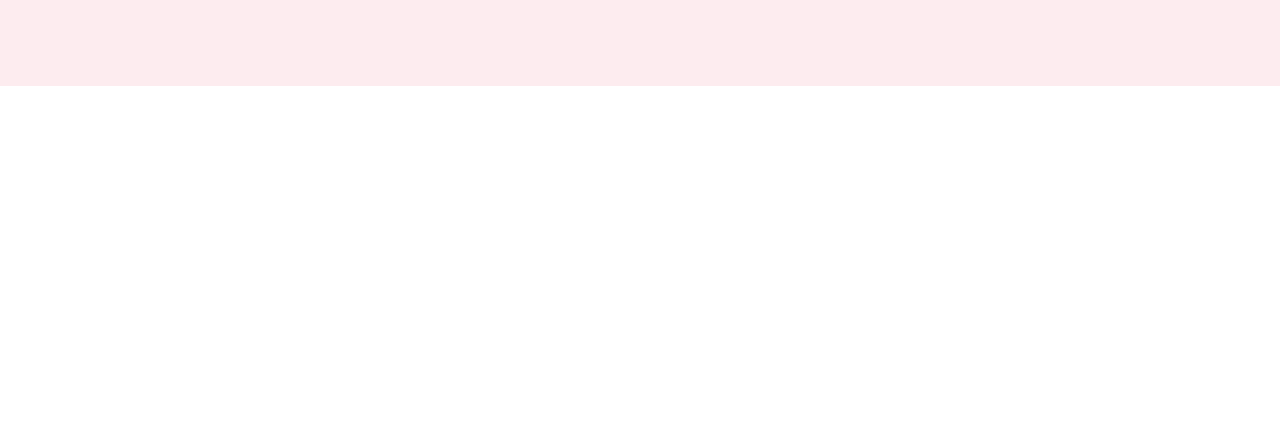
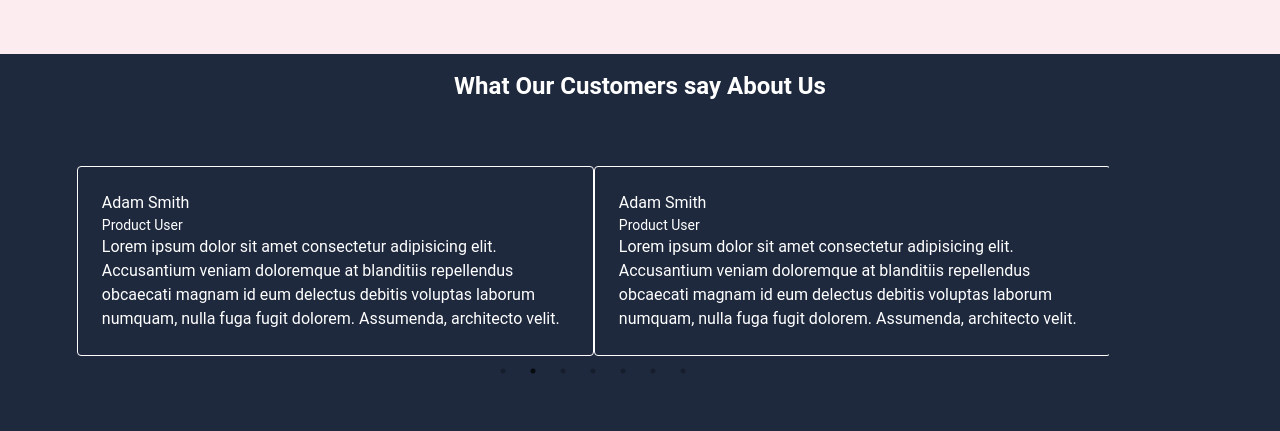
Before and after one commit to Blanco237/Cardinal-Realty, a React (Create React App) app in the folder client/: page / in a window 1280 px wide. Shown: the part 2688-3119 px from the top of the page. Before the commit the page ends 2774 px from the top, so only its background shows below. Built offline with nearby package versions, Linux system fonts and the light colour scheme.

Commit message:
Added Testimonial Section

```diff
--- a/client/package.json
+++ b/client/package.json
@@ -19,6 +19,8 @@
     "react-dropzone": "^14.2.1",
     "react-icons": "^4.4.0",
     "react-scripts": "5.1.0-next.14",
+    "react-slick": "^0.29.0",
+    "slick-carousel": "^1.8.1",
     "web-vitals": "^2.1.4",
     "yup": "^0.32.11"
   },
--- /dev/null
+++ b/client/src/components/Home/Testimonials.jsx
@@ -0,0 +1,60 @@
+import React from "react";
+
+import "slick-carousel/slick/slick.css";
+import "slick-carousel/slick/slick-theme.css";
+
+import Slider from "react-slick";
+
+const Testimonials = () => {
+  const settings = {
+    dots: true,
+    arrows: false,
+    draggable: true,
+    centerPadding: '2rem',
+    className: 'w-11/12 mr-4',
+    infinite: true,
+    speed: 500,
+    slidesToShow: 2,
+    slidesToScroll: 1,
+    swipeToSlide: true,
+    autoplay: true,
+    accessibility: false,
+    autoplaySpeed: 5000,
+    responsive: [
+      {
+        breakpoint: 768,
+        settings: {
+          slidesToShow: 1,
+          slidesToScroll: 1,
+          infinite: true,
+        },
+      },
+    ],
+  };
+
+  return (
+    <section className="w-full min-h-[70vh] text-white bg-dark-blue px-[6vw] py-4 flex flex-col ">
+      <h1 className="text-2xl font-bold mb-16">
+        What Our Customers say About Us
+      </h1>
+      <Slider {...settings}>
+        {[...Array(7)].map(() => {
+          return (
+            <div className="rounded flex flex-col p-6 border items-start text-left mr-3">
+              <h3>Adam Smith</h3>
+              <p className="text-sm">Product User</p>
+              <p className="text-md">
+                Lorem ipsum dolor sit amet consectetur adipisicing elit.
+                Accusantium veniam doloremque at blanditiis repellendus
+                obcaecati magnam id eum delectus debitis voluptas laborum
+                numquam, nulla fuga fugit dolorem. Assumenda, architecto velit.
+              </p>
+            </div>
+          );
+        })}
+      </Slider>
+    </section>
+  );
+};
+
+export default Testimonials;
--- a/client/src/partials/PropertyCard.jsx
+++ b/client/src/partials/PropertyCard.jsx
@@ -23,7 +23,7 @@ const PropertyCard = ({ property_id, listing_id, photo, prop_type,price,address,
       };
 
   return (
-    <div className='w-full flex justify-center rounded-md  overflow-hidden shadow mb-3'>
+    <div className='w-full flex justify-center rounded-md  overflow-hidden shadow-md mb-3'>
         <div className='w-2/5 object-cover p-0 overflow-hidden'>
             <img src={photo} alt='property' className='w-[110%] max-w-[110%] object-cover'/>
         </div>
--- a/client/src/views/Home.jsx
+++ b/client/src/views/Home.jsx
@@ -3,6 +3,7 @@ import HeroSection from '../components/Home/HeroSection'
 import Partner from '../components/Home/Partner'
 import RecentSales from '../components/Home/RecentSales'
 import SectionTwo from '../components/Home/SectionTwo'
+import Testimonials from '../components/Home/Testimonials'
 
 const Home = () => {
   return (
@@ -11,6 +12,7 @@ const Home = () => {
         <Partner />
         <SectionTwo />
         <RecentSales />
+        <Testimonials />
     </div>
   )
 }
```
Also changed, not shown: 1 other file (tests, documents, lock files or other folders).
